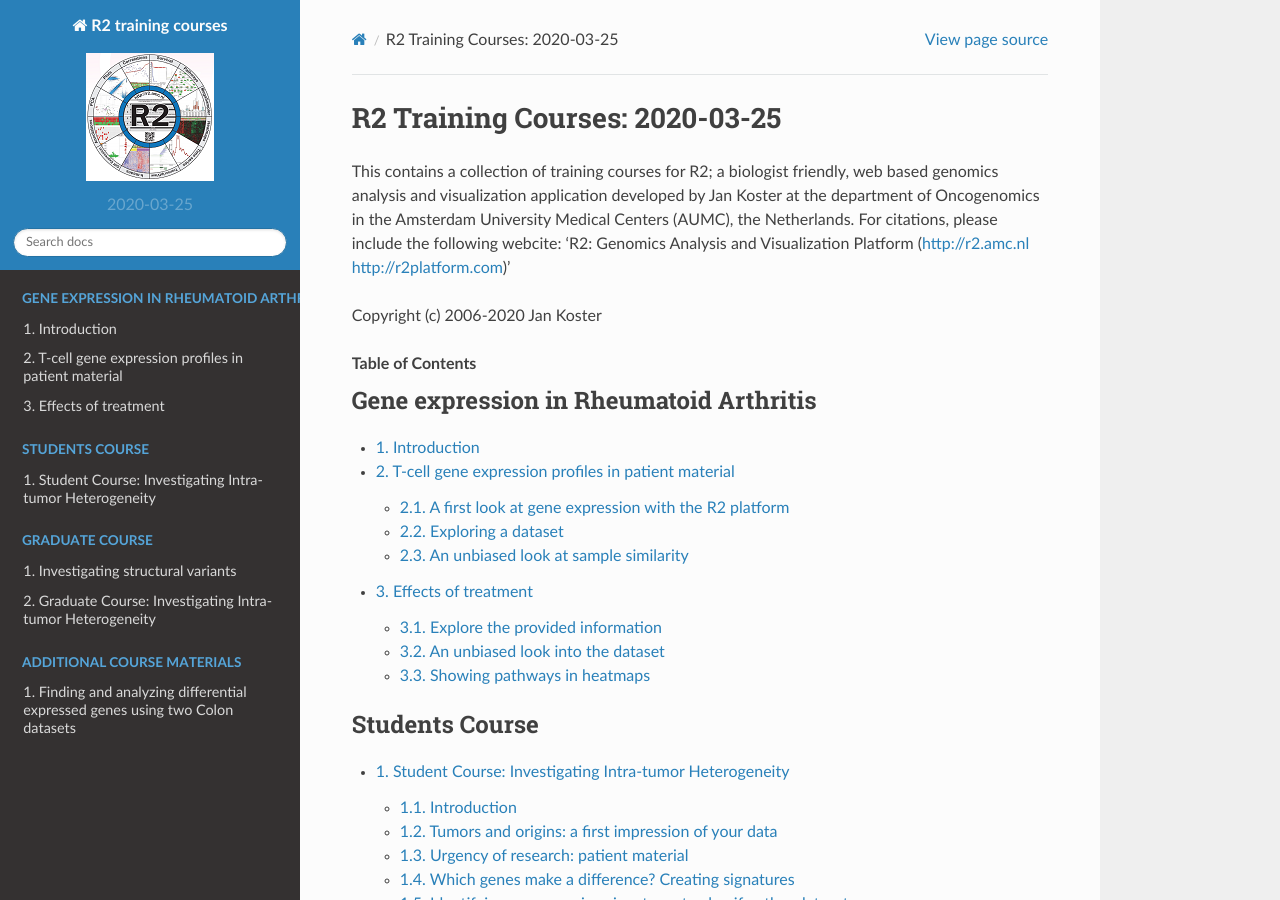
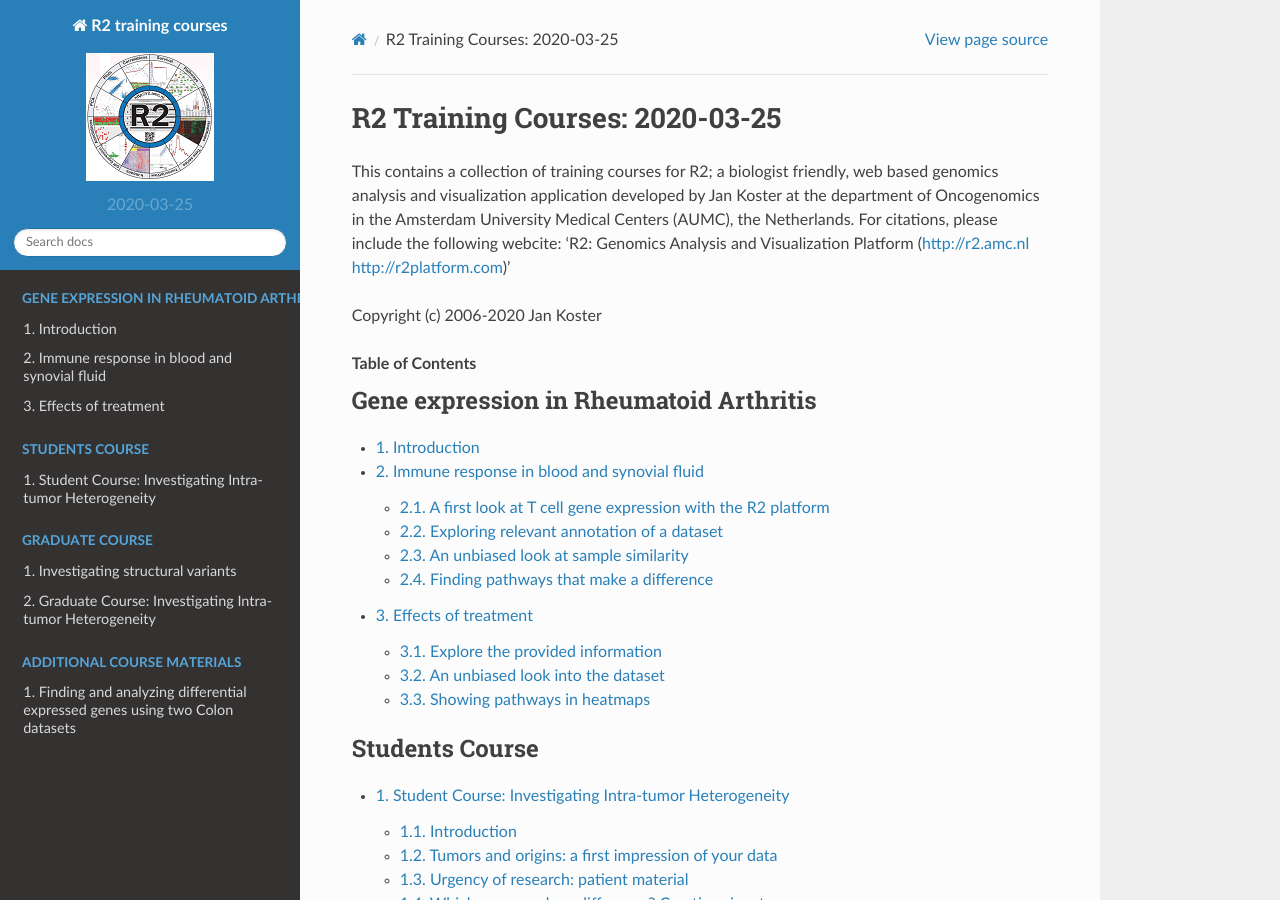
Before and after one commit to antronerds/r2-training-courses, a Sphinx documentation site: the page built from docs/index.rst, in a window 1280 px wide and 900 px high. Built offline with Sphinx 7.4.7 and the Read the Docs theme 2.0.0, drawn with Linux system fonts in a browser that asks for light colours.

Commit message:
Second dataset

```diff
--- a/docs/RNA_seq_data_analysis_-_Using_Rheumatoid_Arthritis_data.md
+++ b/docs/RNA_seq_data_analysis_-_Using_Rheumatoid_Arthritis_data.md
@@ -10,15 +10,13 @@
 
    [**Figure 1:  Cell types, cytokines, and chemokine receptors as rheumatoid arthritis drug targets (Source DOI: 10.1211/PJ.2016.20201090)**](_static/images/KIT_rheumatoid-arthritis-drug-targets.jpg)
 
-
-
-T-cell gene expression profiles in patient material
+ Immune response in blood and synovial fluid
 ===
  Today you will use the web-based genomics analysis and visualization platform R2. R2 provides you with a set of bioinformatics tools to investigate patient and experimental data.
 
  Takeshita and Okuzono et al. (2019) and Lauwerys et al. (2014) have collected a large number of samples from clinically well-defined cohorts of patients with RA and age-matched healthy controls (HCs). This data and other similar studies have been uploaded into our platform R2. We will make use of these datasets to explore the  differences and similarities between peripheral blood and synovial fluid, to study the characteristics of T cells, and to look for possible effects of treatments.
 
- A first look at gene expression with the R2 platform
+ A first look at T cell gene expression with the R2 platform
  ---
  *Data used:*
  * R2 titel: Disease Rheumatoid arthritis subset (drugs) - Okuzono - 75 - deseq2 - gpl17303
@@ -83,12 +81,16 @@
 
 ---------
 
-![](_static/images/KIT_Tcelldifferentiation.png "Figure 2: Differentiation of T-cells, each subtype having its specific role in the immune system.")
+The immune system is a complex system of different cell types that interact with each other with chemokines and other cytokines. T cells are one of two primary types of white blood cells — B cells being the second type — that determine the specificity of immune response to antigens (foreign substances) in the body. T cells originate in the bone marrow and mature in the thymus.
+
+  ![](_static/images/KIT_Tcelldifferentiation.png "Figure 2: Differentiation of T-cells, each subtype having its specific role in the immune system.")
 
 
-[**Figure 2: Differentiation of T-cells, each subtype having its specific role in the immune system.**](_static/images/KIT_Tcelldifferentiation.png)
+  [**Figure 2: Differentiation of T-cells, each subtype having its specific role in the immune system.**](_static/images/KIT_Tcelldifferentiation.png)
 
-The immune system is a complex system of different cell types that interact with each other with chemokines and other cytokines. T cells are one of two primary types of white blood cells — B cells being the second type — that determine the specificity of immune response to antigens (foreign substances) in the body. T cells originate in the bone marrow and mature in the thymus. By *developmental stage*, peripheral blood (PB) CD4+ T cells are classified into four stages: naïve (Tn), stem cell memory (Tscm), central memory (Tcm) and effector memory (Tem), whereas CD8+ T cells are classified into five stages: Tn, Tscm, Tcm, Tem and CD45RA-positive effector memory (Temra). Each subset has its own markers as can be seen in the table below. This heterogeneity among Tcells has made it challenging to identify the specific cell subsets and states that drive RA pathogenesis.
+  By *developmental stage*, peripheral blood (PB) CD4+ T cells are classified into four stages: naïve (Tn), stem cell memory (Tscm), central memory (Tcm) and effector memory (Tem), whereas CD8+ T cells are classified into five stages: Tn, Tscm, Tcm, Tem and CD45RA-positive effector memory (Temra).
+
+ Each subset has its own markers as can be seen in the table below. This heterogeneity among Tcells has made it challenging to identify the specific cell subsets and states that drive RA pathogenesis.
 
 <table>
 <tr><th>  T-cell  </th><th>Developmental stage</th><th>Markers</th></tr>
@@ -110,7 +112,7 @@
 
  ---------
 
-Exploring a dataset
+Exploring relevant annotation of a dataset
 ---
 *Analysis used*
 * Cohort Overview
@@ -176,14 +178,15 @@
 
  ---------
 
+Finding pathways that make a difference
+---
 
----
 *Analyses used*
 * Differential Expression between groups
 * Gene set analysis
 * KEGG mapping
----
-We have seen that the expression profiles of the same cell types can show differences in peripheral blood and synovial fluid. It would be interesting to have a better understanding which genes and pathways cause the biggest differences and whether they are relevant to RA.
+
+We have seen that the expression profiles of the same cell types can show differences in peripheral blood and synovial fluid. It would be interesting to have a better understanding which genes and pathways cause the biggest differences and whether they are relevant to RA pathogenesis.
 
 * From the main page, select the analysis **Find Differential expression between groups** in box 3; click **Next**.
 * In the next page with selection criteria, choose *Select a track:* **tissue (2cat)**.
@@ -192,20 +195,20 @@
  R2 now performs a one-way Anova statistical test on the fly with a correction for multiple testing. The result is a list of genes that is ordered by the most significant differential expression between the groups that we chose before (PB and SF).
 
 
-
  ---------
 
    ![](_static/images/R2d2_logo.png)**Do you recognize any genes related to the immune system?**
 
-   **You can hover your mouse over the names of the genes to read a summary of information about e.g. its function and alternative names. Or, you can click on the name to see the gene expression per sample in a *One Gene View* graph.**
+   **Hover your mouse over the names of the genes to read a summary of information about its function and alternative names.
+   Click on a gene name to see the gene expression per sample in a *One Gene View* graph.**
 
   ---------
 
- * To understand in which biological processes this list of genes play an important role, we can use the Gene Set Analysis. On the menu to the right of your list of genes click the button **Gene Set Analysis** and click **Next** in the following window.
+ * To find the biological processes that are affected by the genes in this list, we can use the Gene Set Analysis. On the menu to the right of your list of genes click the button **Gene Set Analysis** and click **Next** in the following window.
 
  The returned table shows you the processes in which the genes are involved as defined by the [KEGG (Kyoto Encyclopedia of Genes and Genomes) database](https://www.genome.jp/kegg/).
 
- * Which pathway(s) could be of importance to understand the respective roles that T cells play in peripheral blood and synovial fluid? You can click on the little green **K icon** in front of a gene set to see the genes projected in a KEGG pathway map.
+ * To understand the respective roles that T cells play in peripheral blood and synovial fluid of patients with RA, which pathways seem relevant? You can click on the little green **K icon** in front of a gene set to see the genes projected in a KEGG pathway map.
 
  * Above the result table, you can read the meaning of the color coding. Which tissue has a larger expression of most of the genes. What does that mean biologically?
 
@@ -213,16 +216,14 @@
  ---------
 
 
-![](_static/images/R2d2_logo.png)** What are your thoughts on patient treatment of RA based on samples taken from peripheral blood, taking into account our analyses of peripheral blood versus synovial fluid so far?**
+![](_static/images/R2d2_logo.png)**What are your thoughts on RA treatment based on peripheral blood samples?**
 
  ---------
 
 
-
-
  Effects of treatment
   ===
- Now that we have a better understanding of T-cells and of the platform R2, let's have a look in a different dataset if we can find any effect of rheumatoid arthritis treatments on a genomic scale .
+ Now that we have a better understanding of gene expression of T-cells, let's have a look if we can find any effect of rheumatoid arthritis treatments on a genomic scale.
 
 *Data used:*
 * R2 titel: Disease Rheumatoid arthritis (drugs) - Lauwerys - 40 - MAS5.0 - u133p2
```
